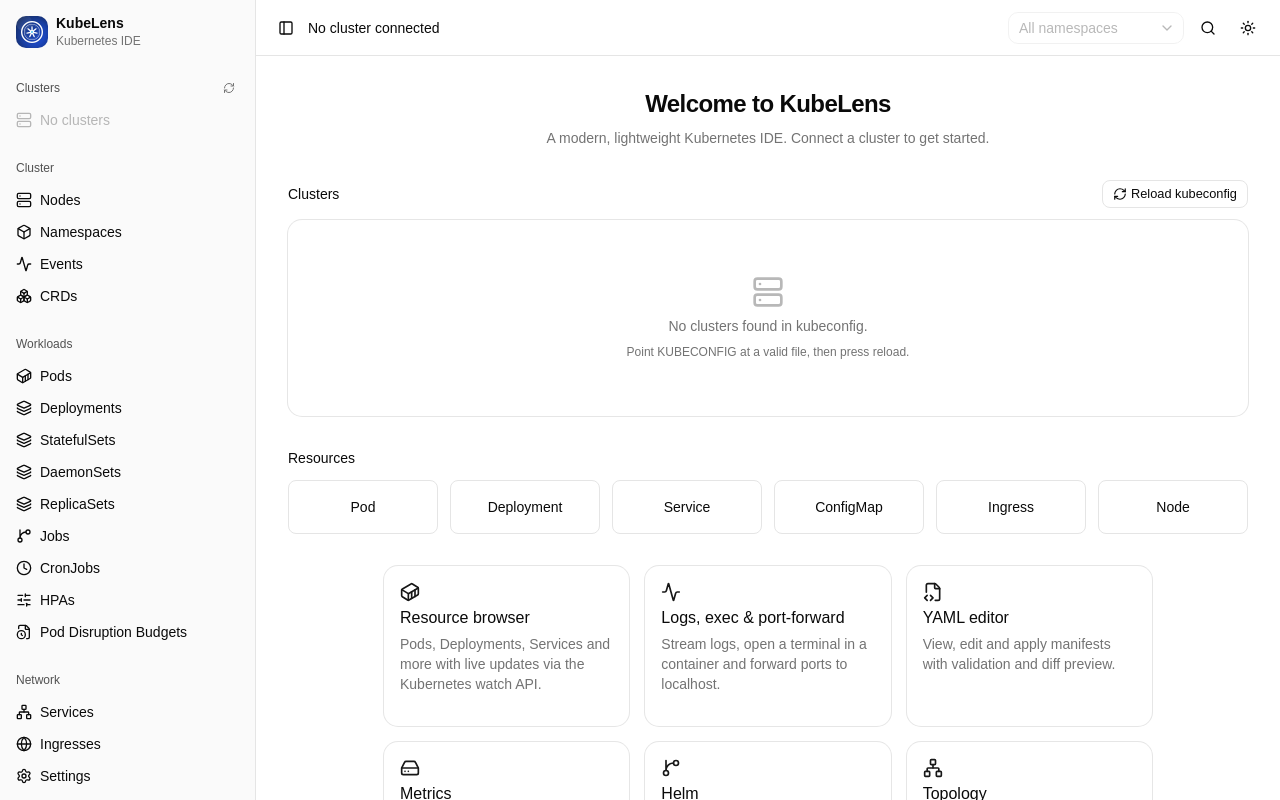
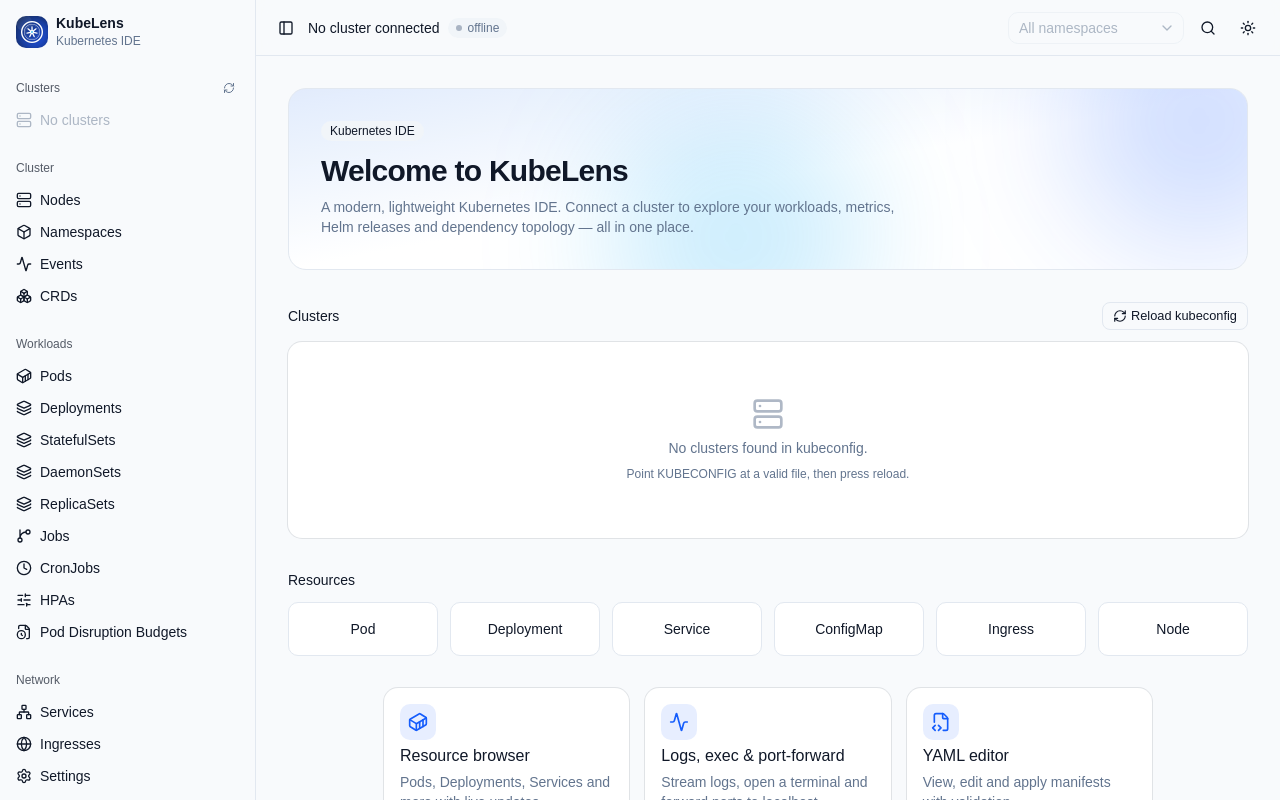
Before and after one commit to ajjs1ajjs/KubeLens, a React (Vite) app: page / in a window 1280 px wide. Shown: the top 800 px of the page. Built offline with nearby package versions, Linux system fonts and the light colour scheme.

Commit message:
Polish UI, add release workflow and version bump script

```diff
--- a/src/app/layout/AppHeader.tsx
+++ b/src/app/layout/AppHeader.tsx
@@ -25,15 +25,21 @@
   const connected = activeCluster?.connected ?? false;
 
   return (
-    <header className="flex h-14 shrink-0 items-center gap-2 border-b px-4">
+    <header className="bg-background/80 sticky top-0 z-30 flex h-14 shrink-0 items-center gap-2 border-b px-4 backdrop-blur">
       <SidebarTrigger />
       <div className="flex min-w-0 items-center gap-2">
         <span className="truncate text-sm font-medium">
           {activeCluster?.name ?? "No cluster connected"}
         </span>
-        {connected && activeCluster?.version && (
-          <span className="text-muted-foreground hidden truncate text-xs lg:inline">
-            {activeCluster.version}
+        {connected ? (
+          <span className="inline-flex items-center gap-1.5 rounded-full bg-emerald-500/10 px-2 py-0.5 text-xs font-medium text-emerald-600 dark:text-emerald-400">
+            <span className="size-1.5 rounded-full bg-emerald-500" />
+            {activeCluster?.version ?? "connected"}
+          </span>
+        ) : (
+          <span className="bg-muted text-muted-foreground inline-flex items-center gap-1.5 rounded-full px-2 py-0.5 text-xs">
+            <span className="bg-muted-foreground/50 size-1.5 rounded-full" />
+            offline
           </span>
         )}
       </div>
--- a/src/app/pages/OverviewPage.tsx
+++ b/src/app/pages/OverviewPage.tsx
@@ -1,12 +1,12 @@
 import { NavLink } from "react-router";
 import {
+  Activity,
   CheckCircle2,
   Container,
+  Cpu,
+  FileCode2,
   GitBranch,
-  HardDrive,
   Network,
-  Activity,
-  FileCode2,
   RefreshCw,
   Server,
   XCircle,
@@ -22,28 +22,27 @@
 const FEATURES: { title: string; description: string; icon: LucideIcon }[] = [
   {
     title: "Resource browser",
-    description:
-      "Pods, Deployments, Services and more with live updates via the Kubernetes watch API.",
+    description: "Pods, Deployments, Services and more with live updates.",
     icon: Container,
   },
   {
     title: "Logs, exec & port-forward",
-    description: "Stream logs, open a terminal in a container and forward ports to localhost.",
+    description: "Stream logs, open a terminal and forward ports to localhost.",
     icon: Activity,
   },
   {
     title: "YAML editor",
-    description: "View, edit and apply manifests with validation and diff preview.",
+    description: "View, edit and apply manifests with validation.",
     icon: FileCode2,
   },
   {
     title: "Metrics",
-    description: "CPU and memory charts for nodes and pods in real time.",
-    icon: HardDrive,
+    description: "CPU and memory usage for nodes and pods in real time.",
+    icon: Cpu,
   },
   {
     title: "Helm",
-    description: "Manage Helm releases: install, upgrade, rollback.",
+    description: "Browse and manage Helm releases.",
     icon: GitBranch,
   },
   {
@@ -62,23 +61,42 @@
     await queryClient.invalidateQueries({ queryKey: ["clusters"] });
   };
 
+  const connected = clusters.filter((c) => c.connected).length;
+
   return (
     <div className="flex min-h-0 flex-1 flex-col overflow-y-auto">
       <div className="flex flex-1 flex-col gap-8 p-8">
-        <div className="text-center">
-          <h1 className="text-2xl font-semibold tracking-tight">Welcome to KubeLens</h1>
-          <p className="text-muted-foreground mt-2 text-sm">
-            A modern, lightweight Kubernetes IDE. Connect a cluster to get started.
-          </p>
+        {/* Hero */}
+        <div className="from-primary/10 via-card to-card relative overflow-hidden rounded-2xl border bg-gradient-to-br p-8">
+          <div className="bg-primary/20 pointer-events-none absolute -top-24 -right-20 size-64 rounded-full blur-3xl" />
+          <div className="pointer-events-none absolute -bottom-24 left-1/3 size-64 rounded-full bg-sky-500/20 blur-3xl" />
+          <div className="relative flex flex-col items-start gap-2">
+            <Badge variant="secondary" className="mb-1">
+              Kubernetes IDE
+            </Badge>
+            <h1 className="text-3xl font-semibold tracking-tight">Welcome to KubeLens</h1>
+            <p className="text-muted-foreground max-w-xl text-sm">
+              A modern, lightweight Kubernetes IDE. Connect a cluster to explore your workloads,
+              metrics, Helm releases and dependency topology — all in one place.
+            </p>
+          </div>
         </div>
 
+        {/* Clusters */}
         <section>
           <div className="mb-3 flex items-center justify-between">
             <h2 className="text-sm font-medium">Clusters</h2>
-            <Button variant="outline" size="sm" onClick={reload}>
-              <RefreshCw className="size-3.5" />
-              Reload kubeconfig
-            </Button>
+            <div className="flex items-center gap-2">
+              {clusters.length > 0 && (
+                <span className="text-muted-foreground text-xs">
+                  {connected} of {clusters.length} connected
+                </span>
+              )}
+              <Button variant="outline" size="sm" onClick={reload}>
+                <RefreshCw className="size-3.5" />
+                Reload kubeconfig
+              </Button>
+            </div>
           </div>
           {clusters.length === 0 ? (
             <Card>
@@ -91,7 +109,7 @@
           ) : (
             <div className="grid grid-cols-1 gap-3 md:grid-cols-2 lg:grid-cols-3">
               {clusters.map((cluster) => (
-                <Card key={cluster.id}>
+                <Card key={cluster.id} className="transition-shadow hover:shadow-md">
                   <CardHeader>
                     <CardTitle className="flex items-center gap-2 text-base">
                       {cluster.connected ? (
@@ -113,7 +131,10 @@
                   <CardContent className="text-muted-foreground flex items-center gap-2 text-xs">
                     {cluster.connected ? (
                       <>
-                        <span className="text-emerald-600 dark:text-emerald-400">Connected</span>
+                        <span className="inline-flex items-center gap-1 text-emerald-600 dark:text-emerald-400">
+                          <span className="size-1.5 rounded-full bg-emerald-500" />
+                          Connected
+                        </span>
                         {cluster.version && <span>· {cluster.version}</span>}
                       </>
                     ) : cluster.error ? (
@@ -130,6 +151,7 @@
           )}
         </section>
 
+        {/* Resources quick links */}
         <section>
           <h2 className="mb-3 text-sm font-medium">Resources</h2>
           <div className="grid grid-cols-2 gap-3 sm:grid-cols-3 lg:grid-cols-6">
@@ -137,7 +159,7 @@
               <NavLink
                 key={kind}
                 to={`/resources/${kind}`}
-                className="hover:bg-muted/50 rounded-md border px-3 py-4 text-center text-sm font-medium"
+                className="hover:bg-accent/50 text-card-foreground bg-card rounded-lg border px-3 py-4 text-center text-sm font-medium transition-colors"
               >
                 {kind}
               </NavLink>
@@ -145,11 +167,14 @@
           </div>
         </section>
 
+        {/* Features */}
         <div className="grid w-full max-w-3xl grid-cols-1 gap-4 self-center sm:grid-cols-2 lg:grid-cols-3">
           {FEATURES.map((feature) => (
-            <Card key={feature.title}>
+            <Card key={feature.title} className="transition-shadow hover:shadow-md">
               <CardHeader>
-                <feature.icon className="text-primary size-5" />
+                <span className="bg-primary/10 text-primary inline-flex size-9 items-center justify-center rounded-lg">
+                  <feature.icon className="size-5" />
+                </span>
                 <CardTitle className="text-base">{feature.title}</CardTitle>
                 <CardDescription>{feature.description}</CardDescription>
               </CardHeader>
--- a/src/index.css
+++ b/src/index.css
@@ -49,72 +49,72 @@
 }
 
 :root {
-  --background: oklch(1 0 0);
-  --foreground: oklch(0.145 0 0);
+  --background: oklch(0.985 0.003 247.858);
+  --foreground: oklch(0.21 0.034 264.665);
   --card: oklch(1 0 0);
-  --card-foreground: oklch(0.145 0 0);
+  --card-foreground: oklch(0.21 0.034 264.665);
   --popover: oklch(1 0 0);
-  --popover-foreground: oklch(0.145 0 0);
-  --primary: oklch(0.205 0 0);
+  --popover-foreground: oklch(0.21 0.034 264.665);
+  --primary: oklch(0.546 0.245 262.881);
   --primary-foreground: oklch(0.985 0 0);
-  --secondary: oklch(0.97 0 0);
-  --secondary-foreground: oklch(0.205 0 0);
-  --muted: oklch(0.97 0 0);
-  --muted-foreground: oklch(0.556 0 0);
-  --accent: oklch(0.97 0 0);
-  --accent-foreground: oklch(0.205 0 0);
+  --secondary: oklch(0.968 0.007 247.896);
+  --secondary-foreground: oklch(0.21 0.034 264.665);
+  --muted: oklch(0.968 0.007 247.896);
+  --muted-foreground: oklch(0.554 0.046 257.417);
+  --accent: oklch(0.929 0.063 245.37);
+  --accent-foreground: oklch(0.365 0.19 262.38);
   --destructive: oklch(0.577 0.245 27.325);
-  --border: oklch(0.922 0 0);
-  --input: oklch(0.922 0 0);
-  --ring: oklch(0.708 0 0);
-  --chart-1: oklch(0.87 0 0);
-  --chart-2: oklch(0.556 0 0);
-  --chart-3: oklch(0.439 0 0);
-  --chart-4: oklch(0.371 0 0);
-  --chart-5: oklch(0.269 0 0);
+  --border: oklch(0.929 0.013 255.508);
+  --input: oklch(0.929 0.013 255.508);
+  --ring: oklch(0.707 0.165 254.624);
+  --chart-1: oklch(0.546 0.245 262.881);
+  --chart-2: oklch(0.707 0.165 254.624);
+  --chart-3: oklch(0.795 0.123 227.215);
+  --chart-4: oklch(0.64 0.082 229.91);
+  --chart-5: oklch(0.51 0.16 270.759);
   --radius: 0.625rem;
-  --sidebar: oklch(0.985 0 0);
-  --sidebar-foreground: oklch(0.145 0 0);
-  --sidebar-primary: oklch(0.205 0 0);
+  --sidebar: oklch(0.985 0.003 247.858);
+  --sidebar-foreground: oklch(0.21 0.034 264.665);
+  --sidebar-primary: oklch(0.488 0.243 264.376);
   --sidebar-primary-foreground: oklch(0.985 0 0);
-  --sidebar-accent: oklch(0.97 0 0);
-  --sidebar-accent-foreground: oklch(0.205 0 0);
-  --sidebar-border: oklch(0.922 0 0);
-  --sidebar-ring: oklch(0.708 0 0);
+  --sidebar-accent: oklch(0.929 0.063 245.37);
+  --sidebar-accent-foreground: oklch(0.365 0.19 262.38);
+  --sidebar-border: oklch(0.929 0.013 255.508);
+  --sidebar-ring: oklch(0.707 0.165 254.624);
 }
 
 .dark {
-  --background: oklch(0.145 0 0);
-  --foreground: oklch(0.985 0 0);
-  --card: oklch(0.205 0 0);
-  --card-foreground: oklch(0.985 0 0);
-  --popover: oklch(0.205 0 0);
-  --popover-foreground: oklch(0.985 0 0);
-  --primary: oklch(0.922 0 0);
-  --primary-foreground: oklch(0.205 0 0);
-  --secondary: oklch(0.269 0 0);
-  --secondary-foreground: oklch(0.985 0 0);
-  --muted: oklch(0.269 0 0);
-  --muted-foreground: oklch(0.708 0 0);
-  --accent: oklch(0.269 0 0);
-  --accent-foreground: oklch(0.985 0 0);
+  --background: oklch(0.145 0.018 253.5);
+  --foreground: oklch(0.985 0.003 247.858);
+  --card: oklch(0.2 0.026 260.1);
+  --card-foreground: oklch(0.985 0.003 247.858);
+  --popover: oklch(0.2 0.026 260.1);
+  --popover-foreground: oklch(0.985 0.003 247.858);
+  --primary: oklch(0.707 0.165 254.624);
+  --primary-foreground: oklch(0.145 0.018 253.5);
+  --secondary: oklch(0.275 0.033 254.7);
+  --secondary-foreground: oklch(0.985 0.003 247.858);
+  --muted: oklch(0.275 0.033 254.7);
+  --muted-foreground: oklch(0.704 0.04 256.788);
+  --accent: oklch(0.3 0.08 257.5);
+  --accent-foreground: oklch(0.908 0.058 246.4);
   --destructive: oklch(0.704 0.191 22.216);
   --border: oklch(1 0 0 / 10%);
   --input: oklch(1 0 0 / 15%);
-  --ring: oklch(0.556 0 0);
-  --chart-1: oklch(0.87 0 0);
-  --chart-2: oklch(0.556 0 0);
-  --chart-3: oklch(0.439 0 0);
-  --chart-4: oklch(0.371 0 0);
-  --chart-5: oklch(0.269 0 0);
-  --sidebar: oklch(0.205 0 0);
-  --sidebar-foreground: oklch(0.985 0 0);
-  --sidebar-primary: oklch(0.488 0.243 264.376);
-  --sidebar-primary-foreground: oklch(0.985 0 0);
-  --sidebar-accent: oklch(0.269 0 0);
-  --sidebar-accent-foreground: oklch(0.985 0 0);
+  --ring: oklch(0.546 0.245 262.881);
+  --chart-1: oklch(0.546 0.245 262.881);
+  --chart-2: oklch(0.707 0.165 254.624);
+  --chart-3: oklch(0.795 0.123 227.215);
+  --chart-4: oklch(0.64 0.082 229.91);
+  --chart-5: oklch(0.51 0.16 270.759);
+  --sidebar: oklch(0.17 0.02 258.5);
+  --sidebar-foreground: oklch(0.985 0.003 247.858);
+  --sidebar-primary: oklch(0.707 0.165 254.624);
+  --sidebar-primary-foreground: oklch(0.145 0.018 253.5);
+  --sidebar-accent: oklch(0.3 0.08 257.5);
+  --sidebar-accent-foreground: oklch(0.908 0.058 246.4);
   --sidebar-border: oklch(1 0 0 / 10%);
-  --sidebar-ring: oklch(0.556 0 0);
+  --sidebar-ring: oklch(0.546 0.245 262.881);
 }
 
 @layer base {
@@ -127,4 +127,7 @@
   html {
     @apply font-sans;
   }
+  ::selection {
+    @apply bg-accent text-accent-foreground;
+  }
 }
```
Also changed, not shown: 2 other files (tests, documents, lock files or other folders).
